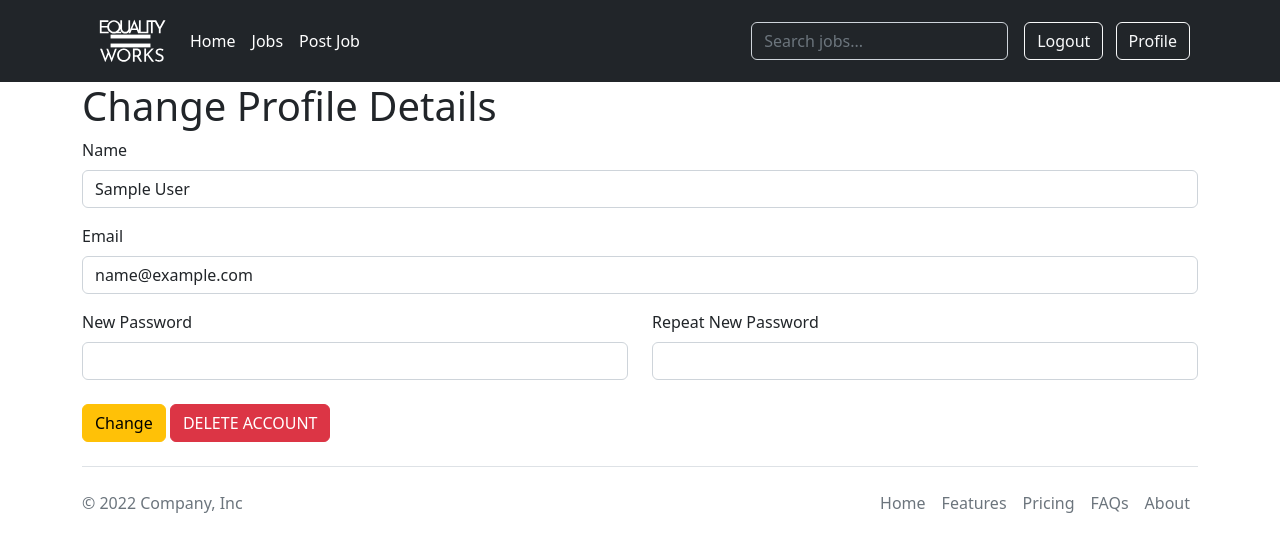
After one commit to asiask97/team1-sept-2022, a Flask app: page /profile in a window 1280 px wide. The commit adds this page. Shown: the top 552 px of the page. Run offline with Flask 2, Linux system fonts and the light colour scheme; the visitor is signed in with stand-in values (Sample User, id 1); data comes from the database, SQL or seed files in the repository; some libraries are stand-ins or nearby versions.

Commit message:
Addition of Profile Page

```diff
--- a/app.py
+++ b/app.py
@@ -4,10 +4,11 @@ from flask_marshmallow import Marshmallow, fields
 from flask_cors import CORS
 from flask_login import UserMixin, login_user, LoginManager, login_required, logout_user, current_user
 from werkzeug.security import generate_password_hash, check_password_hash
+from werkzeug.utils import secure_filename
+import uuid
 import datetime
 import itertools
 import os
-
 
 app = Flask(__name__)
 CORS(app)
@@ -17,6 +18,10 @@ def favicon():
     return send_from_directory(os.path.join(app.root_path, 'static'),'favicon.ico', mimetype='image/vnd.microsoft.icon')
 # Add the database
 app.config['SQLALCHEMY_DATABASE_URI'] = 'sqlite:///development.db'
+
+# folder for images
+UPLOAD_FOLDER = 'static/images/'
+app.config['UPLOAD_FOLDER'] = UPLOAD_FOLDER
 
 # Initialize the database
 db = SQLAlchemy(app)
@@ -119,6 +124,9 @@ def login():
                 login_user(user)
                 flash('Hi '+ user.name + '! Thanks for trying to make a world more equal place')
                 return redirect(url_for('jobposts'))
+            else:
+                flash('Wrong email or password')
+                return redirect(url_for('login'))
         else:
             flash('Wrong email or password')
             return redirect(url_for('login'))
@@ -170,14 +178,50 @@ def jobposts_delete(id):
     except:
         print('error handler')
 
+@app.route('/profile', methods = ['GET', 'POST'])
+@login_required
+def profile():
+    if request.method == 'GET':
+        return render_template('profile.html', user = current_user)
+
+    if request.method == 'POST':
+        user = Users.query.filter_by(id = current_user.id).first()
+        message = ''
+
+        if(request.form.get('psw') and request.form.get('psw-repeat')):
+            if(request.form.get('psw') == request.form.get('psw-repeat')):
+                hashed_password = generate_password_hash(request.form.get('psw'))
+                user.password_hash = hashed_password
+                db.session.commit()
+                message += ' Password Updated.'
+
+        if(request.form.get('name')):
+            if(request.form.get('name') != user.name):
+                user.name = request.form.get('name')
+                db.session.commit()
+                message += ' Name Updated.'
+
+        checkEmail = Users.query.filter_by(email = request.form.get('email')).first()
+        if(request.form.get('email')):
+            if(checkEmail):
+                # emial exists
+                if(request.form.get('email') != user.email):
+                    message += ' Email NOT Updated. The email you choose is already taken.'
+            else:
+                user.email = request.form.get('email')
+                db.session.commit()
+                message += ' Email Updated.'
+
+        if(message == ''):
+            message = 'No changes were made.'
+        flash(message)
+        return render_template('profile.html', user = current_user)
 
 @app.route('/search')
 def search():
-
     queryterm = request.args.get('q')
-
     # jobs = Jobs.query.order_by(Jobs.datetime.desc()).all()
-    jobs = Jobs.query.filter(Jobs.title.like('%' + queryterm + '%') | Jobs.description.like('%' + queryterm + '%') | Jobs.company.like('%' + queryterm + '%') )
+    jobs = Jobs.query.filter(Jobs.title.like('%' + queryterm + '%') | Jobs.description.like('%' + queryterm + '%') | Jobs.company.like('%' + queryterm + '%') | Jobs.location.like('%' + queryterm + '%'))
     return render_template('searchresults.html', jobs=jobs, searchterm=queryterm)
 
 @app.route('/addjob', methods = ['GET','POST'])
--- a/templates/navbar.html
+++ b/templates/navbar.html
@@ -47,7 +47,13 @@
         class="btn btn-outline-light me-2"
         role="button"
         >Logout</a
-      >
+        >
+        <a
+        href="{{ url_for('profile') }}"
+        class="btn btn-outline-light me-2"
+        role="button"
+        >Profile</a
+        >
         {% else %}
         <a
           href="{{ url_for('login') }}"
--- /dev/null
+++ b/templates/profile.html
@@ -0,0 +1,31 @@
+{% extends "base.html" %}
+
+{% block content %}
+
+<form action="/profile" method="POST" id="profile_form">
+    <h1>Change Profile Details</h1>
+    <div class="mb-3">
+      <label for="name" class="form-label">Name</label>
+      <input type="text" class="form-control" name="name" id="name" value="{{user.name}}">
+    </div>
+    <div class="mb-3">
+      <label for="email" class="form-label">Email</label>
+      <input type="email" class="form-control" name="email" id="email"  value="{{user.email}}">
+    </div>
+    <div class="row">
+        <div class="col">
+            <label for="psw" class="form-label">New Password</label>
+            <input type="password" class="form-control" id="psw" name="psw">
+        </div>
+        <div class="col">
+            <label for="psw-repeat" class="form-label">Repeat New Password</label>
+            <input type="password" class="form-control" id="psw-repeat" name="psw-repeat">
+        </div>
+    </div>
+    <br/>
+    <button type="submit" class="btn btn-warning">Change</button>
+    <button type="" class="btn btn-danger">DELETE ACCOUNT</button>
+
+  </form>
+
+{% endblock %}
```
